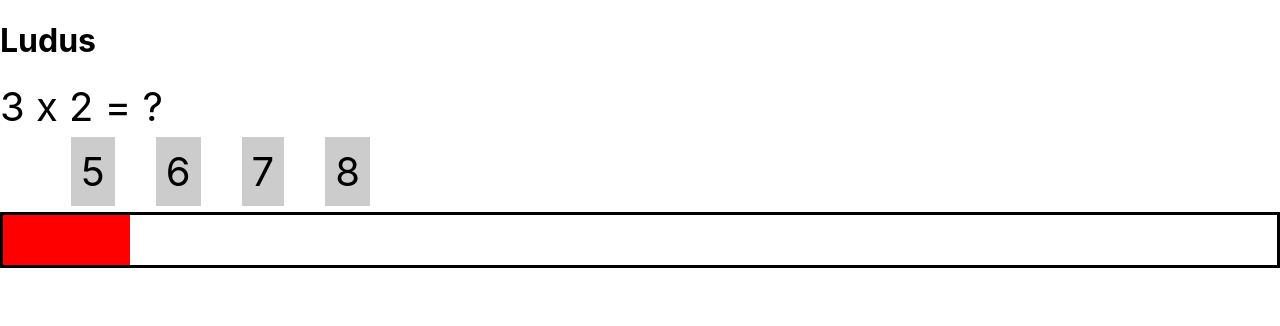
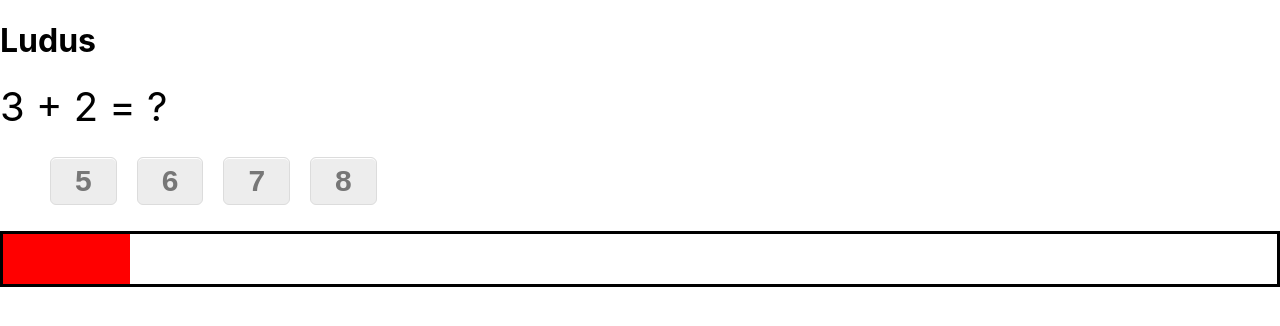
Before and after one commit to devw/ludus, a React (Create React App) app: page / in a window 1280 px wide. Shown: the top 326 px of the page. Built offline with nearby package versions, Linux system fonts and the light colour scheme.

Commit message:
adding check response

```diff
--- a/src/App.js
+++ b/src/App.js
@@ -4,11 +4,19 @@ import { Question } from "./question/";
 import { MultipleChoice } from "./multiple-choice/";
 
 function App() {
+    const question = "3 + 2";
+    const options = [5, 6, 7, 8];
+    const handleClick = (response) => {
+        console.log(response == eval(question));
+    };
     return (
         <div className="App">
             <h1>Ludus</h1>
-            <Question question="3 x 2"></Question>
-            <MultipleChoice options={[5, 6, 7, 8]}></MultipleChoice>
+            <Question question={question}></Question>
+            <MultipleChoice
+                onClick={handleClick}
+                options={options}
+            ></MultipleChoice>
             <Score></Score>
         </div>
     );
--- a/src/multiple-choice/index.js
+++ b/src/multiple-choice/index.js
@@ -2,13 +2,17 @@ import React from "react";
 import classes from "./multiple-choice.module.css";
 
 export const MultipleChoice = (props) => {
-    const options = props.options.map((e) => {
-        return (
-            <li key={e}>
-                <input type="radio" name="choice" value={e} />
-                <label htmlFor={e}>{e}</label>
-            </li>
-        );
-    });
+    const handleClick = function (e) {
+        e.stopPropagation();
+        props.onClick(e.target.innerHTML);
+    };
+    const options = props.options.map((e, i) => (
+        <li key={i}>
+            <div href="#" onClick={handleClick}>
+                {e}
+            </div>
+        </li>
+    ));
+
     return <ul className={classes.multipleChoice}>{options}</ul>;
 };
--- a/src/multiple-choice/multiple-choice.module.css
+++ b/src/multiple-choice/multiple-choice.module.css
@@ -1,24 +1,23 @@
 .multipleChoice li {
     display: inline-block;
     list-style: none;
+    margin: 10px;
 }
 
-.multipleChoice input[type=radio] {
-    opacity: 0;
-    position: relative;
-    font-size: 20px;
-    transform: scale(5);
-    left: 35px;
-    top: -10px;
+.multipleChoice div {
+    box-shadow: inset 0px 1px 0px 0px #ffffff;
+    background-color: #ededed;
+    border-radius: 6px;
+    border: 1px solid #dcdcdc;
+    display: inline-block;
+    cursor: pointer;
+    color: #777777;
+    font-family: Arial;
+    font-size: 30px;
+    font-weight: bold;
+    padding: 6px 24px;
 }
 
-.multipleChoice input[type=radio]:focus+label {
-    outline: rgba(77, 97, 171, 0.5) auto 3px;
+.multipleChoice div:hover {
+    background-color: #dfdfdf;
 }
-
-.multipleChoice label {
-    font-size: 40px;
-    background-color: #ccc;
-    margin: 10px;
-    padding: 10px;
-}
```
